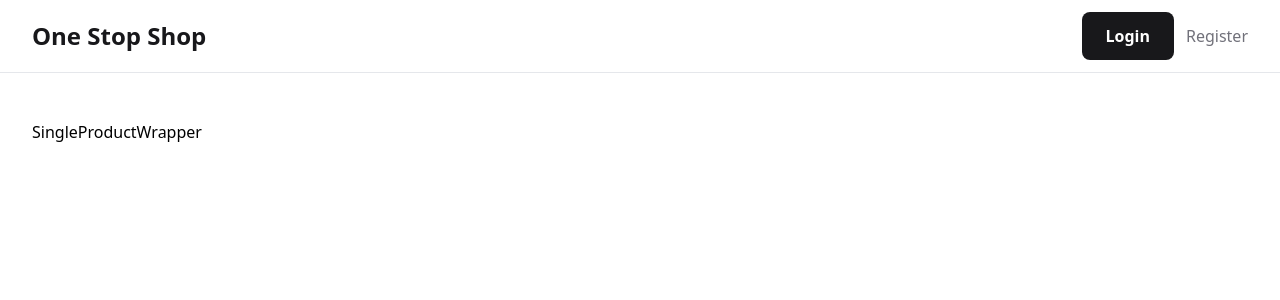
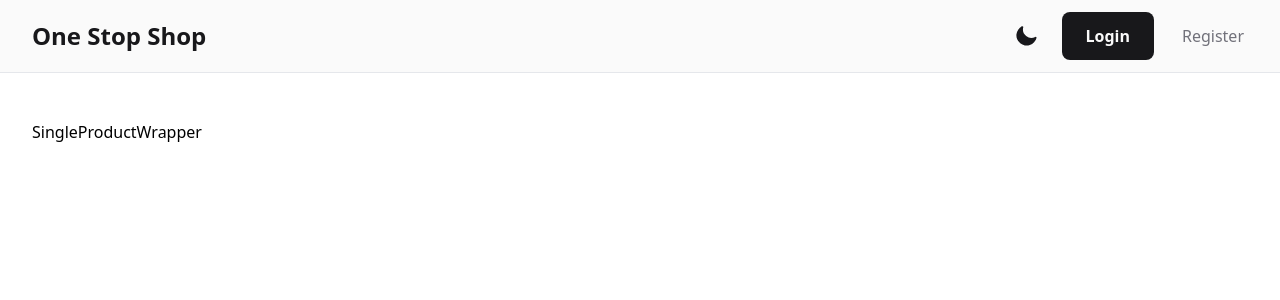
Before and after one commit to iamsomraj/MERN-Shopping-App, a React (Vite) app in the folder frontend/: page /products/1 in a window 1280 px wide. Shown: the top 300 px of the page. Built offline with nearby package versions, Linux system fonts and the light colour scheme; no server answers.

Commit message:
👌 IMPROVE: adding dark mode

```diff
--- a/frontend/src/components/Navigation/GuestNavActions.tsx
+++ b/frontend/src/components/Navigation/GuestNavActions.tsx
@@ -14,7 +14,9 @@ const GuestNavActions = () => {
 
       {/* LINK FOR REGISTER */}
       <li>
-        <Link to={'/register'}>Register</Link>
+        <Button variant='transparent'>
+          <Link to={'/register'}>Register</Link>
+        </Button>
       </li>
       {/* LINK FOR REGISTER */}
     </>
--- a/frontend/src/components/Navigation/Header.tsx
+++ b/frontend/src/components/Navigation/Header.tsx
@@ -1,23 +1,28 @@
 import GuestNavActions from '@/components/Navigation/GuestNavActions';
 import UserNavActions from '@/components/Navigation/UserNavActions';
 import { Link } from 'react-router-dom';
+import ThemeToggleButton from '../UI/ThemeToggleButton';
 
 const Header = () => {
   const user = false;
   return (
     <>
       {/* BEGIN - HEADER */}
-      <header className='fixed z-10 bg-white border-b w-full'>
+      <header className='fixed z-10 w-full transition-all duration-300 border-b bg-zinc-50 dark:bg-zinc-900'>
         {/* BEGIN - NAVIGATION BAR CONTAINER */}
-        <nav className='container py-3 flex justify-between items-center'>
+        <nav className='container flex items-center justify-between py-3'>
           {/* BEGIN - NAV BAR BRAND NAME */}
-          <h1 className='font-bold text-zinc-900 text-2xl cursor-pointer'>
+          <h1 className='text-2xl font-bold cursor-pointer text-zinc-900 dark:text-zinc-50'>
             <Link to={'/'}>One Stop Shop</Link>
           </h1>
           {/* END - NAV BAR BRAND NAME */}
 
           {/* BEGIN - NAV BAR LINK LIST */}
-          <ul className='flex justify-end items-center gap-3 text-base font-medium text-zinc-500'>
+          <ul className='flex items-center justify-end gap-6 text-base font-medium text-zinc-500'>
+            {/* BEGIN - THEME BUTTON */}
+            <ThemeToggleButton />
+            {/* END - THEME BUTTON */}
+
             {/* BEGIN - WHEN NOT LOGGED IN - GUEST ACTIONS */}
             {!user && <GuestNavActions />}
             {/* END - WHEN NOT LOGGED IN - GUEST ACTIONS */}
--- a/frontend/src/components/ProductScreen/ProductCarouselItem.tsx
+++ b/frontend/src/components/ProductScreen/ProductCarouselItem.tsx
@@ -7,7 +7,7 @@ type Props = {
 const ProductCarouselItem = ({ product }: Props) => {
   return (
     <div className='flex flex-col gap-9 items-center'>
-      <div className='bg-white p-6 w-fit flex justify-center items-center rounded-full'>
+      <div className='bg-zinc-50 p-6 w-fit flex justify-center items-center rounded-full'>
         <img
           className='h-52 w-52  shadow object-cover mix-blend-multiply rounded-full object-center hover:scale-110 transition-all duration-300'
           src={product.image}
--- a/frontend/src/components/ProductScreen/ProductListItem.tsx
+++ b/frontend/src/components/ProductScreen/ProductListItem.tsx
@@ -6,7 +6,7 @@ type Props = {
 
 const ProductListItem = ({ product }: Props) => {
   return (
-    <div className='group bg-white md:flex gap-4 rounded-xl border overflow-hidden'>
+    <div className='group bg-zinc-50 md:flex gap-4 rounded-xl border overflow-hidden'>
       <div className='bg-zinc-100 p-6 flex justify-center items-center'>
         <img
           className='h-60 w-60 object-cover mix-blend-multiply object-center group-hover:scale-110 transition-all duration-300'
--- a/frontend/src/components/UI/Button.tsx
+++ b/frontend/src/components/UI/Button.tsx
@@ -9,7 +9,7 @@ const PrimaryButton = (props: Props) => {
 
   return (
     <button
-      className='bg-zinc-900 text-white py-3 px-6 rounded-lg font-bold hover:bg-zinc-800'
+      className='px-6 py-3 font-bold rounded-lg bg-zinc-900 text-zinc-50 dark:bg-zinc-50 dark:text-zinc-900 hover:bg-zinc-800'
       {...rest}>
       {children}
     </button>
@@ -20,7 +20,7 @@ const TransparentButton = (props: Props) => {
   const { children, ...rest } = props;
   return (
     <button
-      className='py-3 px-6 rounded-lg hover:bg-zinc-100'
+      className='px-1 py-3 rounded-lg dark:text-zinc-50 hover:bg-zinc-100'
       {...rest}>
       {children}
     </button>
--- /dev/null
+++ b/frontend/src/components/UI/ThemeToggleButton.tsx
@@ -0,0 +1,44 @@
+import { MoonIcon, SunIcon } from '@heroicons/react/20/solid';
+import { useState, useEffect } from 'react';
+
+const ThemeToggleButton = () => {
+  const preferredTheme = window.matchMedia('(prefers-color-scheme: dark)').matches ? 'dark' : 'light';
+
+  const [isDarkMode, setIsDarkMode] = useState(localStorage.getItem('theme') || preferredTheme);
+
+  useEffect(() => {
+    // Update the class on the HTML element based on the theme
+    if (isDarkMode === 'dark') {
+      document.documentElement.classList.add('dark');
+    } else {
+      document.documentElement.classList.remove('dark');
+    }
+
+    // Save the theme preference to local storage
+    localStorage.setItem('theme', isDarkMode);
+  }, [isDarkMode]);
+
+  const toggleTheme = () => {
+    setIsDarkMode(isDarkMode === 'dark' ? 'light' : 'dark');
+  };
+
+  if (isDarkMode === 'dark') {
+    return (
+      <SunIcon
+        className='h-6 w-6 rounded-full text-zinc-100'
+        role='button'
+        onClick={() => toggleTheme()}
+      />
+    );
+  } else {
+    return (
+      <MoonIcon
+        className='h-6 w-6 rounded-full text-zinc-900'
+        role='button'
+        onClick={() => toggleTheme()}
+      />
+    );
+  }
+};
+
+export default ThemeToggleButton;
```
